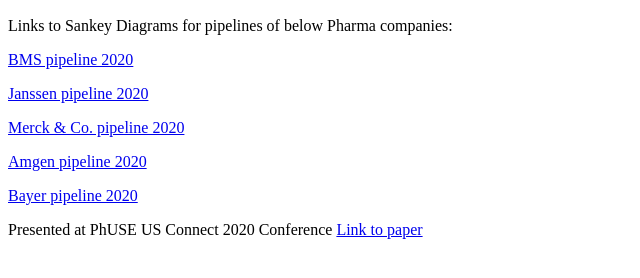
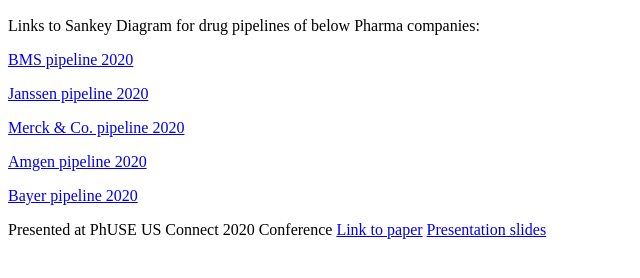
Before and after one commit to tanmaykhole208/Using-Sankey-Diagram-to-Analyze-Drug-Pipeline, a plain HTML site: page index.html in a window 1280 px wide. Shown: the part 38-316 px from the top of the page, without its empty margins (0-640 px from the left). Drawn offline with Linux system fonts and the light colour scheme.

Commit message:
Update index.html

```diff
--- a/index.html
+++ b/index.html
@@ -2,7 +2,8 @@
   <body>
     <h2>Using Sankey Diagram to Analyze Drug Pipeline</h2>
 
-    <p>Links to Sankey Diagrams for pipelines of below Pharma companies:</p>
+
+    <p>Links to Sankey Diagram for drug pipelines of below Pharma companies:</p>
 
     <p><a href="https://tanmaykhole208.github.io/Using-Sankey-Diagram-to-Analyze-Drug-Pipeline/bms.html">BMS pipeline 2020</a></p>
     <p><a href="https://tanmaykhole208.github.io/Using-Sankey-Diagram-to-Analyze-Drug-Pipeline/JNJ.html">Janssen pipeline 2020</a></p>
@@ -10,7 +11,9 @@
     <p><a href="https://tanmaykhole208.github.io/Using-Sankey-Diagram-to-Analyze-Drug-Pipeline/AMG.html">Amgen pipeline 2020</a></p>
     <p><a href="https://tanmaykhole208.github.io/Using-Sankey-Diagram-to-Analyze-Drug-Pipeline/bayer.html">Bayer pipeline 2020</a></p>
 
-    <p>Presented at PhUSE US Connect 2020 Conference <a href="https://www.lexjansen.com/phuse-us/2020/dv/DV03.pdf">Link to paper</a></p>
+
+
+    <p>Presented at PhUSE US Connect 2020 Conference <a href="https://www.lexjansen.com/phuse-us/2020/dv/DV03.pdf">Link to paper</a> <a href="https://www.lexjansen.com/phuse-us/2020/dv/DV03_ppt.pdf">Presentation slides</a></p>
 
   </body>
 </html>
```
